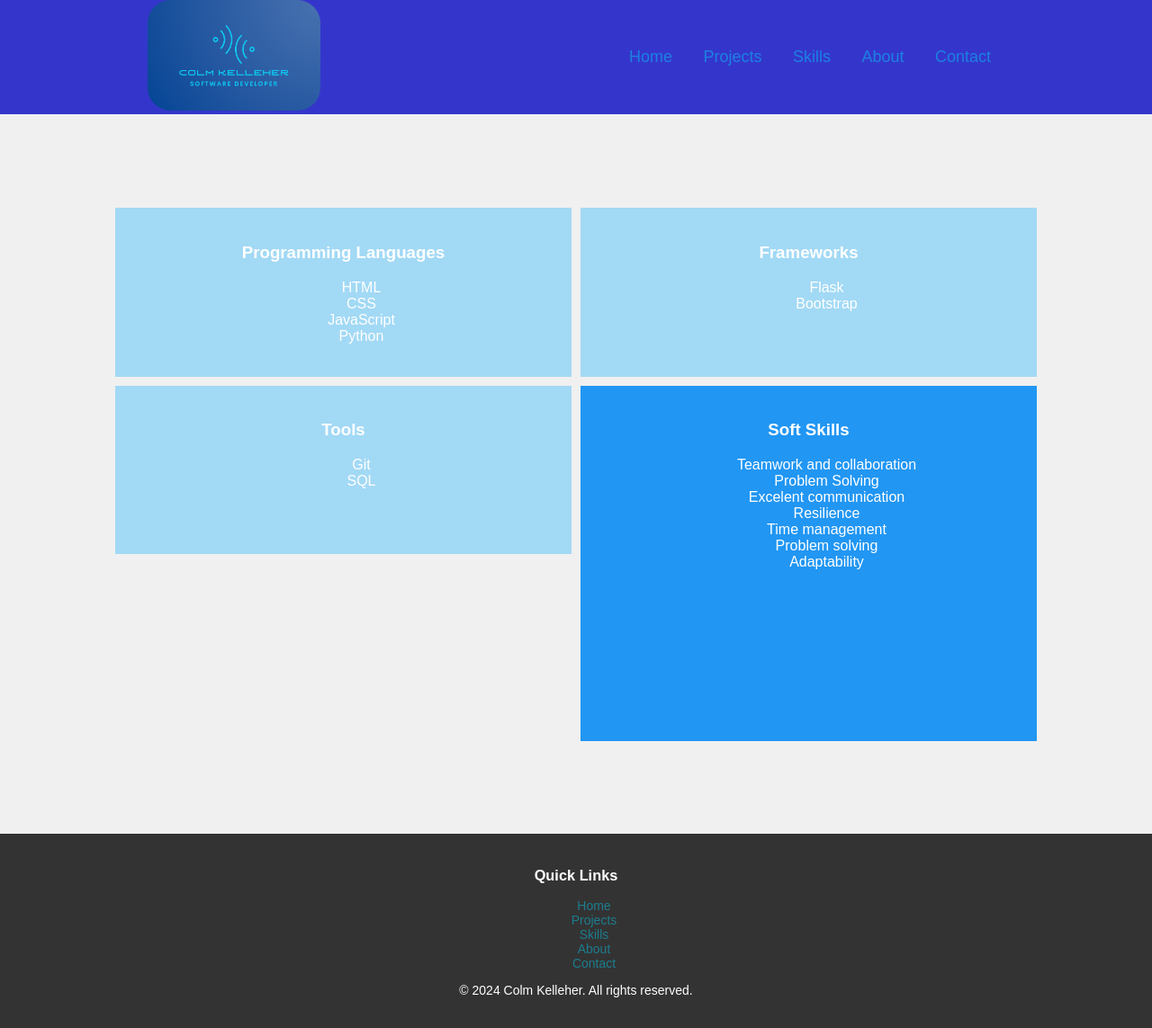
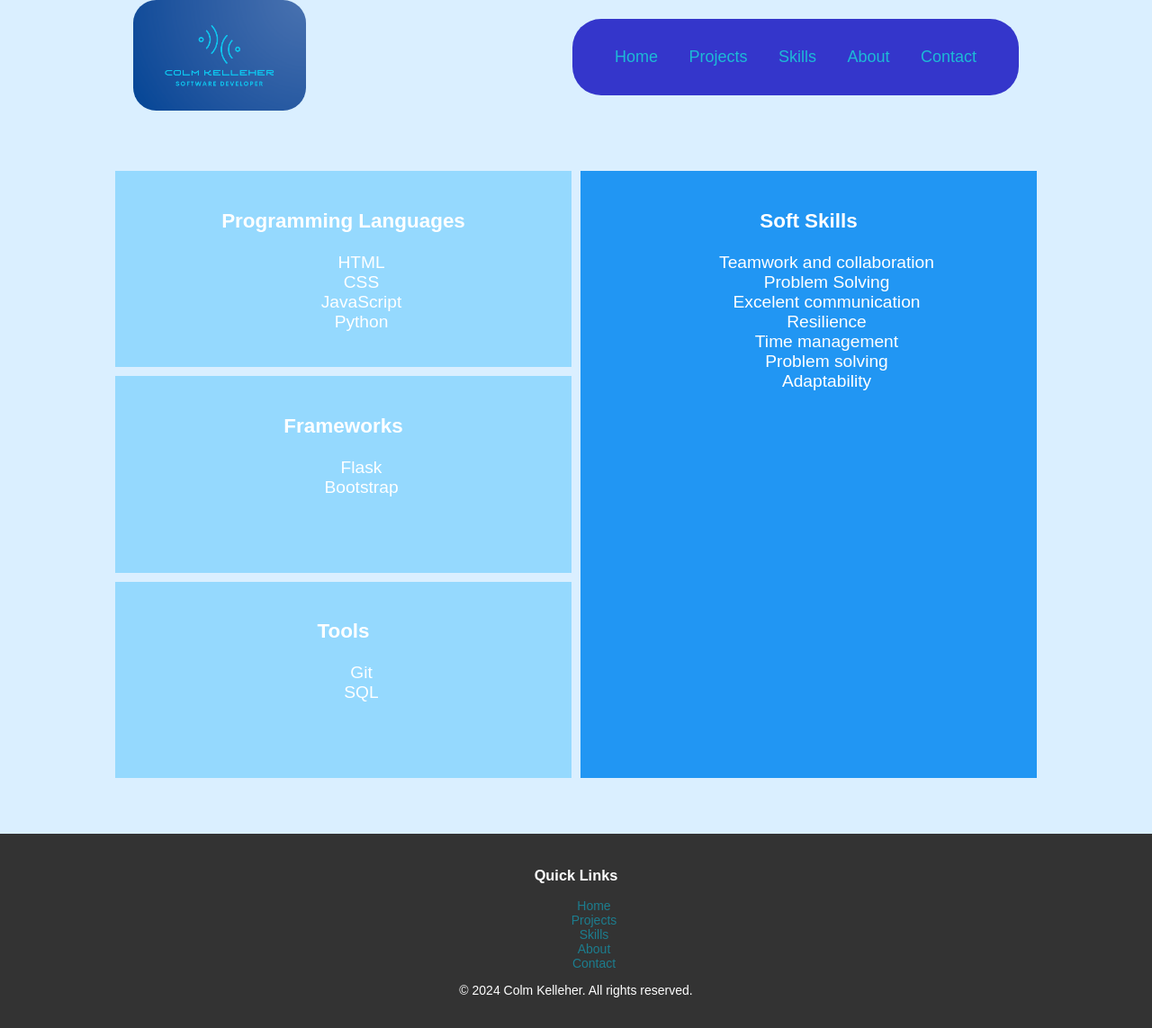
Before and after one commit to FocusCK/flask-app, a Flask app: page /skills in a window 1280 px wide. Shown: the whole page at 90% size. Run offline with Flask 3, Linux system fonts and the light colour scheme.

Commit message:
Updated grid on skills.html

```diff
--- a/static/css/style.css
+++ b/static/css/style.css
@@ -9,15 +9,21 @@ header {
     display: flex;
     justify-content: space-around;
     align-items: center;
-    background-color: #0502bdc6;
-
+    /* background-color: #0502bdc6; */
 }
 
 nav a {
     margin: 15px;
     text-decoration: none;
-    color: #00d9ff76;
+    color: #1dbad6;
     font-size: large;
+
+}
+
+nav {
+    background-color: #0502bdc6;
+    padding: 2em;
+    border-radius: 2em;
 }
 
 .logo {
@@ -148,6 +154,7 @@ footer li {
     gap: 10px;
     width: 80%;
     max-width: 1200px;
+    border-radius: 2em;
 }
 
 .skills-main {
@@ -157,11 +164,30 @@ footer li {
     justify-content: center;
     align-items: center;
     height: 100vh;
-    background-color: #f0f0f0;
+    font-size: larger;
 }
 
-.left-row {
-    grid-row: span 1;
+.first-row {
+    grid-row: 1 / 2;
+    grid-column: 1 / 2;
+    background-color: rgba(44, 183, 252, 0.398);
+    color: white;
+    padding: 20px;
+    text-align: center;
+}
+
+.second-row {
+    grid-row: 2 / 3;
+    grid-column: 1 / 2;
+    background-color: rgba(44, 183, 252, 0.398);
+    color: white;
+    padding: 20px;
+    text-align: center;
+}
+
+.third-row {
+    grid-row: 3 / 4;
+    grid-column: 1 / 2;
     background-color: rgba(44, 183, 252, 0.398);
     color: white;
     padding: 20px;
@@ -169,7 +195,8 @@ footer li {
 }
 
 .right-column {
-    grid-row: span 3;
+    grid-row: 1 / 4;
+    grid-column: 2 / 3;
     background-color: #2196F3;
     color: white;
     padding: 20px;
@@ -178,5 +205,27 @@ footer li {
 
 .skills-main li {
     list-style-type: none;
+}
 
+.about {
+    display: flex;
+    flex-direction: row;
+    padding: 5em;
+    margin: 2 5em;
+    /* background-color: rgba(0, 0, 0, 0.5); */
 }
+
+.paragraphs {
+    display: flex;
+    flex-direction: column;
+}
+
+.about p {
+    padding: 1em;
+    font-size: larger;
+}
+
+#about-picture {
+    width: 15vw;
+    border-radius: 2em;
+}
--- a/templates/home.html
+++ b/templates/home.html
@@ -24,7 +24,7 @@
     <section id="bio">
         <div id="intro">
             <p>Hello,</p>
-            <p>I am a software developer.</p>
+            <p>I am a Software Developer.</p>
         </div>
         <div>
             <img id="home-picture" src="{{ url_for('static', filename='images/Colm-Kelleher.jpeg') }}"
--- a/templates/skills.html
+++ b/templates/skills.html
@@ -21,7 +21,7 @@
     </header>
     <main class="skills-main">
         <div class="grid-container">
-            <div class="left-row">
+            <div class="first-row">
                 <h3>Programming Languages</h3>
                 <ul>
                     <li>HTML</li>
@@ -30,14 +30,14 @@
                     <li>Python</li>
                 </ul>
             </div>
-            <div class="left-row">
+            <div class="second-row">
                 <h3>Frameworks</h3>
                 <ul>
                     <li>Flask</li>
                     <li>Bootstrap</li>
                 </ul>
             </div>
-            <div class="left-row">
+            <div class="third-row">
                 <h3>Tools</h3>
                 <ul>
                     <li>Git</li>
```
Also changed, not shown: templates/about.html (+26 -1 lines).
